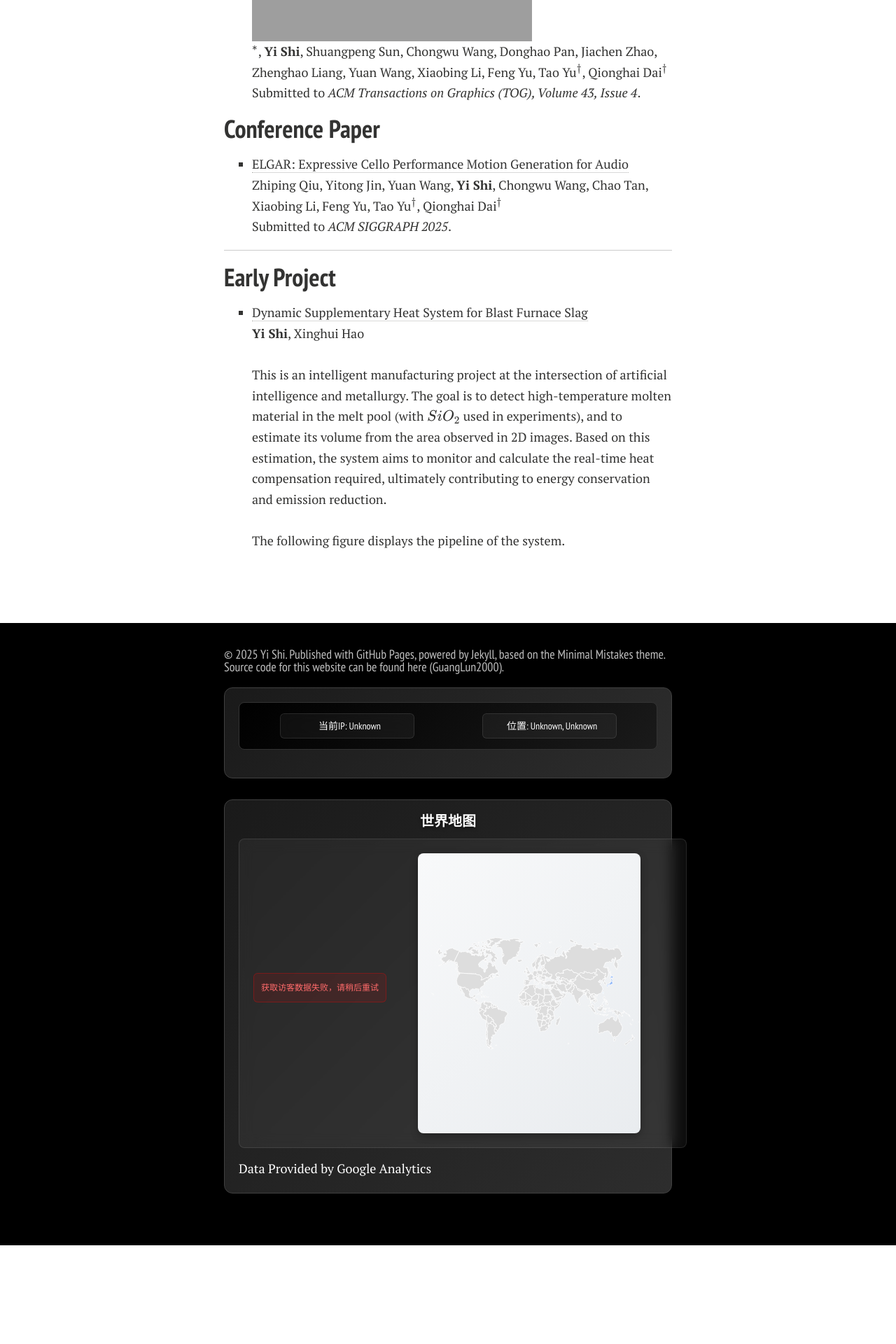
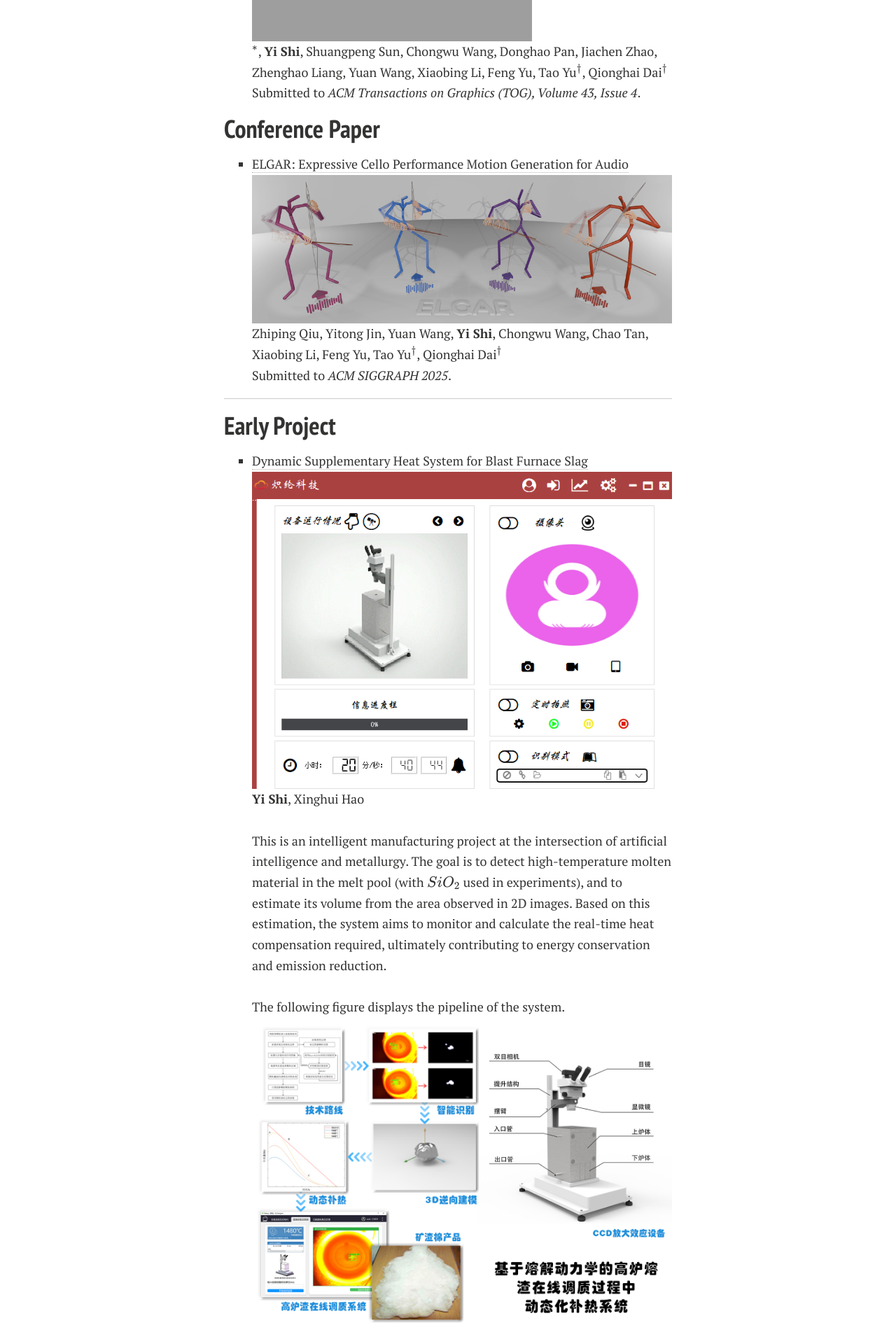
Before and after one commit to shiyi099/homepage, a Jekyll site: the page built from publications.md, in a window 1280 px wide. Shown: the part 537-2457 px from the top of the page at 70% size. Built offline with Jekyll 4.4.1, drawn with Linux system fonts in a browser that asks for light colours; nearby versions of some CDN libraries; comment, search, counter and statistics services are not loaded; a style sheet for code colours, icons or effects is not loaded; before the commit the page ends 2334 px from its top, so only the background shows below that.

Commit message:
Update publications.md

```diff
--- a/publications.md
+++ b/publications.md
@@ -8,18 +8,19 @@ title: Publications
 
 ## Journal Paper
 
-- [Audio Matters Too! Enhancing Markerless Motion Capture with Audio Signals for String Performance Capture](https://dl.acm.org/doi/abs/10.1145/3658235)<br><img title="" src="https://shiyi099.github.io/Billion.github.io/images/publications/SPD.jpg" alt="" data-align="inline">Yitong Jin$^\ast$, Zhiping Qiu$^\ast$, **Yi Shi**, Shuangpeng Sun, Chongwu Wang, Donghao Pan, Jiachen Zhao, Zhenghao Liang, Yuan Wang, Xiaobing Li, Feng Yu, Tao Yu$^\dag$, Qionghai Dai$^\dag$<br>Submitted to *ACM Transactions on Graphics (TOG), Volume 43, Issue 4*.<br>
+- [Audio Matters Too! Enhancing Markerless Motion Capture with Audio Signals for String Performance Capture](https://dl.acm.org/doi/abs/10.1145/3658235)<br><img title="" src="https://shiyi099.github.io/homepage/images/publications/SPD.jpg" alt="" data-align="inline">Yitong Jin$^\ast$, Zhiping Qiu$^\ast$, **Yi Shi**, Shuangpeng Sun, Chongwu Wang, Donghao Pan, Jiachen Zhao, Zhenghao Liang, Yuan Wang, Xiaobing Li, Feng Yu, Tao Yu$^\dag$, Qionghai Dai$^\dag$<br>Submitted to *ACM Transactions on Graphics (TOG), Volume 43, Issue 4*.<br>
 
 ## Conference Paper
 
-- [ELGAR:  Expressive Cello Performance Motion Generation for Audio](https://dl.acm.org/doi/10.1145/3721238.3730756)<br><img title="" src="https://shiyi099.github.io/Billion.github.io/images/publications/ELGAR.jpg" alt="" data-align="inline">Zhiping Qiu, Yitong Jin, Yuan Wang, **Yi Shi**, Chongwu Wang, Chao Tan, Xiaobing Li, Feng Yu, Tao Yu$^\dag$, Qionghai Dai$^\dag$<br>Submitted to *ACM SIGGRAPH 2025*.<br>
+- [ELGAR:  Expressive Cello Performance Motion Generation for Audio](https://dl.acm.org/doi/10.1145/3721238.3730756)<br><img title="" src="https://shiyi099.github.io/homepage/images/publications/ELGAR.jpg" alt="" data-align="inline">Zhiping Qiu, Yitong Jin, Yuan Wang, **Yi Shi**, Chongwu Wang, Chao Tan, Xiaobing Li, Feng Yu, Tao Yu$^\dag$, Qionghai Dai$^\dag$<br>Submitted to *ACM SIGGRAPH 2025*.<br>
 
 ---
 
 ## Early Project
 
-- [Dynamic Supplementary Heat System for Blast Furnace Slag](https://newstest.ncst.edu.cn/col/1393558054724/2020/12/28/1609148866922.html)<br><img title="" src="https://shiyi099.github.io/Billion.github.io/images/publications/ChiLunTechnology.png" alt="" data-align="inline">**Yi Shi**, Xinghui Hao<br>
+- [Dynamic Supplementary Heat System for Blast Furnace Slag](https://newstest.ncst.edu.cn/col/1393558054724/2020/12/28/1609148866922.html)<br><img title="" src="https://shiyi099.github.io/homepage/images/publications/ChiLunTechnology.png" alt="" data-align="inline">**Yi Shi**, Xinghui Hao<br>
+
   <br>
   This is an intelligent manufacturing project at the intersection of artificial intelligence and metallurgy. The goal is to detect high-temperature molten material in the melt pool (with $SiO_2$ used in experiments), and to estimate its volume from the area observed in 2D images. Based on this estimation, the system aims to monitor and calculate the real-time heat compensation required, ultimately contributing to energy conservation and emission reduction.<br>
   <br>
-  The following figure displays the pipeline of the system.<br><img title="" src="https://shiyi099.github.io/Billion.github.io/images/publications/ChiLunTechnologyTeaser.jpg" alt="" data-align="inline">
+  The following figure displays the pipeline of the system.<br><img title="" src="https://shiyi099.github.io/homepage/images/publications/ChiLunTechnologyTeaser.jpg" alt="" data-align="inline">
```
